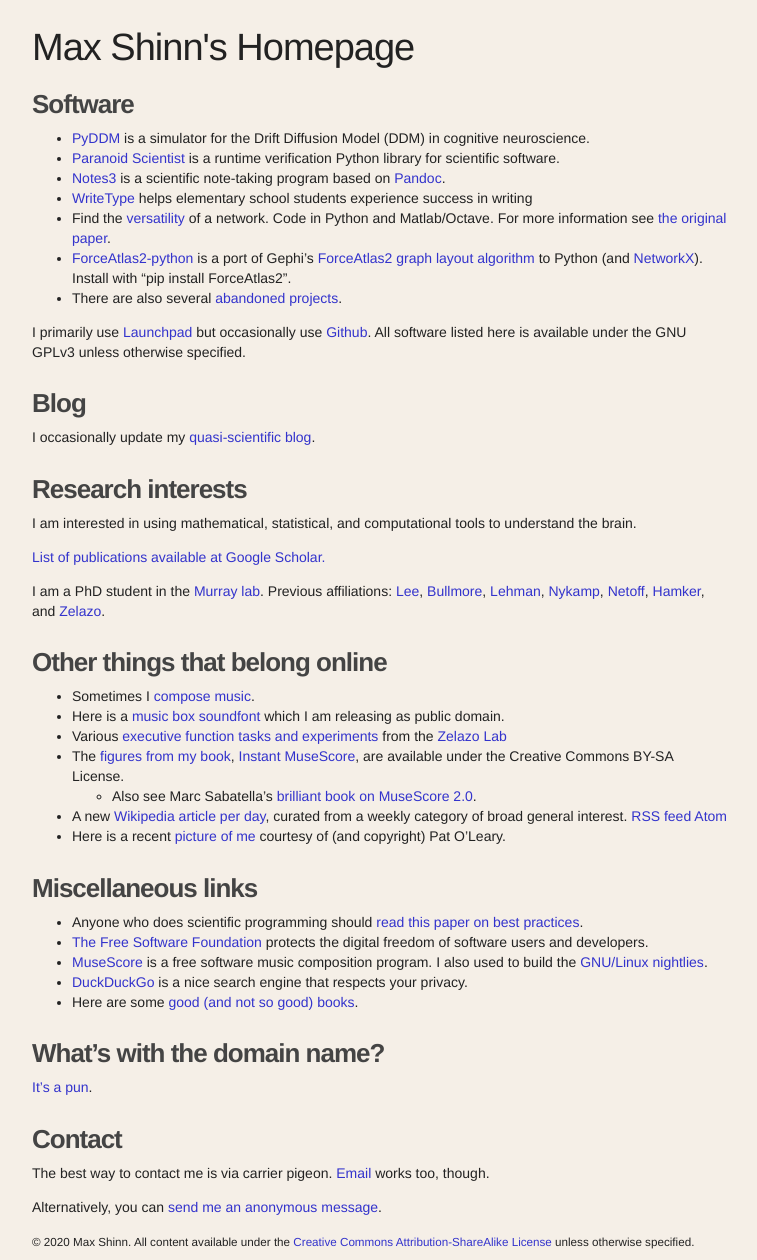
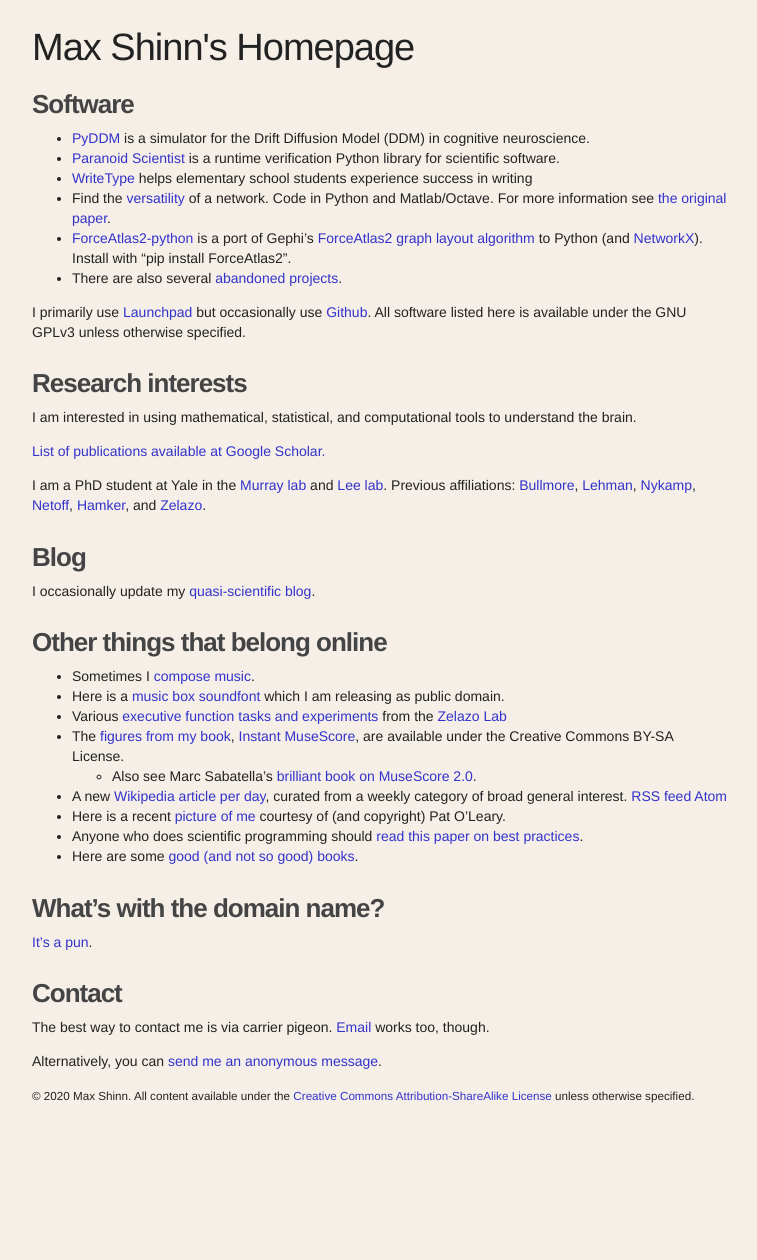
Before and after one commit to mwshinn/mwshinn.github.io, a Jekyll site: the page built from index.md, in a window 1280 px wide. Shown: the whole page, without its empty margins (260-1017 px from the left). Built offline with Jekyll 4.4.1, drawn with Linux system fonts in a browser that asks for light colours; after the commit the page ends 1114 px from its top, so only the background shows below that.

Commit message:
Minor content updates

```diff
--- a/_config.yml
+++ b/_config.yml
@@ -5,7 +5,7 @@
 title:               Maxwell Shinn's Homepage
 tagline:
 url:                 http://www.maxshinnpotential.com
-baseurl:             /home/max/Site/github/mwshinn.github.io/_site
+baseurl:             http://www.maxshinnpotential.com
 
 
 # About/contact
--- a/index.md
+++ b/index.md
@@ -10,8 +10,6 @@
     simulator for the Drift Diffusion Model (DDM) in cognitive neuroscience.
 -   [Paranoid Scientist](https://github.com/mwshinn/paranoidscientist)
     is a runtime verification Python library for scientific software.
--   [Notes3](https://code.launchpad.net/~mwshinn/+junk/notes3) is a
-    scientific note-taking program based on [Pandoc](http://pandoc.org).
 -   [WriteType](writetype) helps
     elementary school students experience success in writing
 -   Find the [versatility](https://github.com/mwshinn/versatility) of
@@ -30,34 +28,26 @@
 listed here is available under the GNU GPLv3 unless otherwise
 specified.
 
-## Blog
-
-I occasionally update my [quasi-scientific blog](http://blog.maxshinnpotential.com).
-
 ## Research interests
-
-<!--
-> *“What are the important problems of your field? ... If you do not
-> work on an important problem, it's unlikely you'll do important
-> work.”*
->             –Richard Hamming
--->
 
 I am interested in using mathematical, statistical, and computational
 tools to understand the brain.
 
 [List of publications available at Google Scholar.](https://scholar.google.com/citations?user=ytVKRfkAAAAj)
 
-I am a PhD student in the
-[Murray lab](http://murraylab.yale.edu/).
+I am a PhD student at Yale in the
+[Murray lab](http://murraylab.yale.edu/) and [Lee lab](http://neuroscience.jhu.edu/research/faculty/146).
 Previous affiliations:
-[Lee](http://neuroscience.jhu.edu/research/faculty/146),
 [Bullmore](http://www.neuroscience.cam.ac.uk/directory/profile.php?etb23),
 [Lehman](http://cbs.umn.edu/lehman-lab/home),
 [Nykamp](http://www.math.umn.edu/~nykamp/research.html),
 [Netoff](http://neuralnetoff.umn.edu/),
 [Hamker](http://www.tu-chemnitz.de/informatik/KI/index.php.en), and
 [Zelazo](http://www.cehd.umn.edu/icd/research/zelazolab/).
+
+## Blog
+
+I occasionally update my [quasi-scientific blog](http://blog.maxshinnpotential.com).
 
 ## Other things that belong online
 
@@ -76,18 +66,8 @@
 - Here is a recent [picture of me]({{ site.baseurl
   }}/public/max-shinn-photo.jpg) courtesy of (and copyright) Pat
   O'Leary.
-
-## Miscellaneous links
-
 - Anyone who does scientific programming should
   [read this paper on best practices](https://doi.org/10.1371/journal.pcbi.1005510).
-- [The Free Software Foundation](http://fsf.org) protects the digital
-  freedom of software users and developers.
-- [MuseScore](http://www.musescore.org) is a free software music
-  composition program. I also used to build the
-  [GNU/Linux nightlies](http://prereleases.musescore.org/linux/nightly/).
-- [DuckDuckGo](http://duckduckgo.com) is a nice search engine that
-  respects your privacy.
 - Here are some
   [good (and not so good) books](https://www.goodreads.com/review/list/26573313-max-shinn?shelf=read&sort=date_read).
 
```
Also changed, not shown: software.md (+2 -0 lines).
